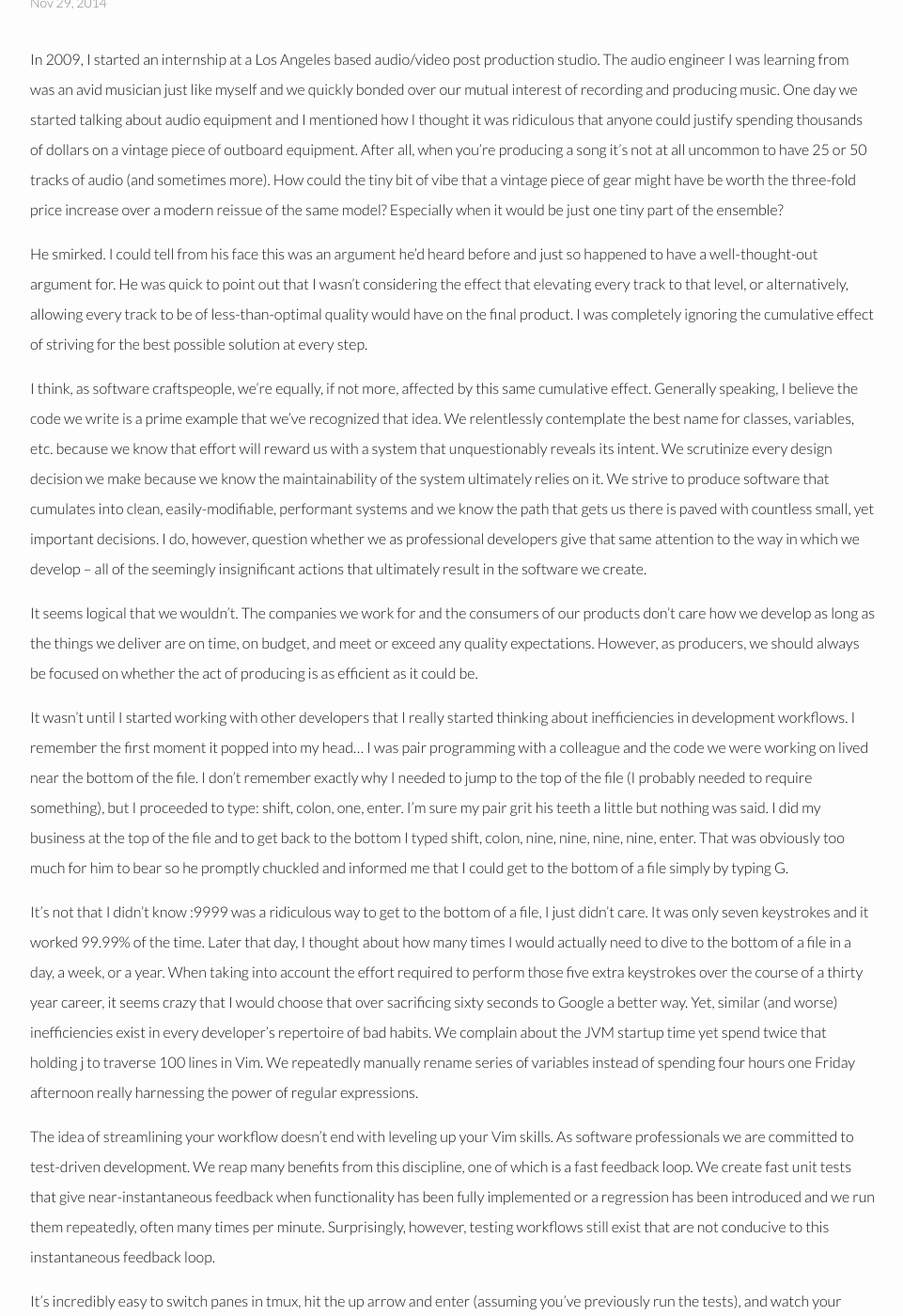
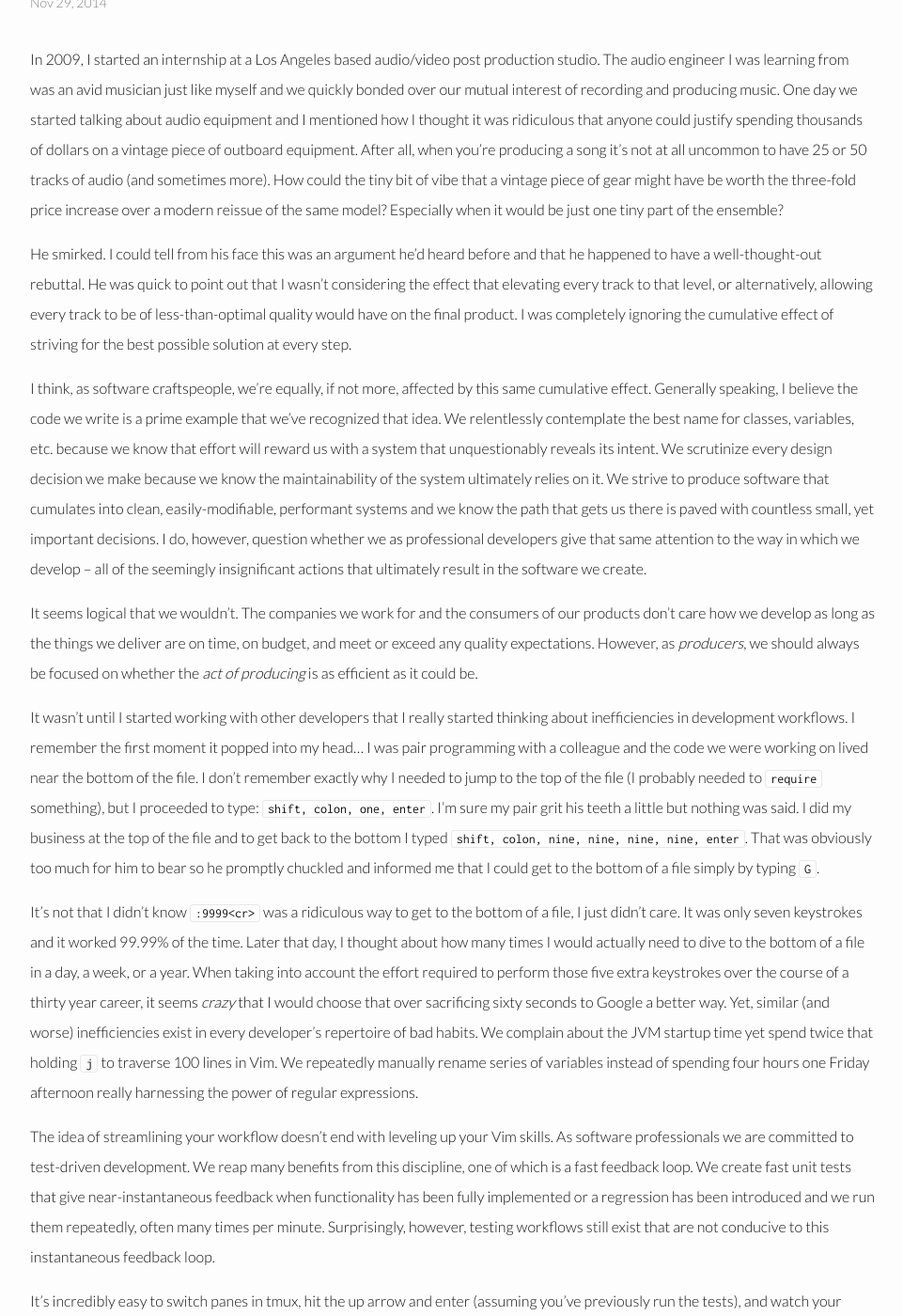
Before and after one commit to aaronlahey/aaronlahey.github.io, a Jekyll site: the page built from _posts/2014-11-29-the-cumulative-effect-of-inefficient-workflows.markdown, in a window 1280 px wide and 1400 px high, scrolled down 236 px. Shown: the whole window at 94% size, without its empty margins (158-1119 px from the left). Built offline with Jekyll 4.4.1, drawn with Linux system fonts in a browser that asks for light colours; some of the changed text lies outside the part shown.

Commit message:
match post to 8thlight post

```diff
--- a/_posts/2014-11-29-the-cumulative-effect-of-inefficient-workflows.markdown
+++ b/_posts/2014-11-29-the-cumulative-effect-of-inefficient-workflows.markdown
@@ -5,35 +5,152 @@
 categories: workflows
 ---
 
-In 2009, I started an internship at a Los Angeles based audio/video post production studio. The audio engineer I was learning from was an avid musician just like myself and we quickly bonded over our mutual interest of recording and producing music. One day we started talking about audio equipment and I mentioned how I thought it was ridiculous that anyone could justify spending thousands of dollars on a vintage piece of outboard equipment. After all, when you’re producing a song it’s not at all uncommon to have 25 or 50 tracks of audio (and sometimes more). How could the tiny bit of vibe that a vintage piece of gear might have be worth the three-fold price increase over a modern reissue of the same model? Especially when it would be just one tiny part of the ensemble?
+In 2009, I started an internship at a Los Angeles based audio/video post
+production studio. The audio engineer I was learning from was an avid musician
+just like myself and we quickly bonded over our mutual interest of recording and
+producing music. One day we started talking about audio equipment and I
+mentioned how I thought it was ridiculous that anyone could justify spending
+thousands of dollars on a vintage piece of outboard equipment. After all, when
+you’re producing a song it’s not at all uncommon to have 25 or 50 tracks of
+audio (and sometimes more). How could the tiny bit of vibe that a vintage piece
+of gear might have be worth the three-fold price increase over a modern reissue
+of the same model? Especially when it would be just one tiny part of the
+ensemble?
 
-He smirked. I could tell from his face this was an argument he’d heard before and just so happened to have a well-thought-out argument for. He was quick to point out that I wasn’t considering the effect that elevating every track to that level, or alternatively, allowing every track to be of less-than-optimal quality would have on the final product. I was completely ignoring the cumulative effect of striving for the best possible solution at every step.
+He smirked. I could tell from his face this was an argument he’d heard before
+and that he happened to have a well-thought-out rebuttal. He was quick to
+point out that I wasn’t considering the effect that elevating every track to
+that level, or alternatively, allowing every track to be of less-than-optimal
+quality would have on the final product. I was completely ignoring the
+cumulative effect of striving for the best possible solution at every step.
 
-I think, as software craftspeople, we’re equally, if not more, affected by this same cumulative effect. Generally speaking, I believe the code we write is a prime example that we’ve recognized that idea. We relentlessly contemplate the best name for classes, variables, etc. because we know that effort will reward us with a system that unquestionably reveals its intent. We scrutinize every design decision we make because we know the maintainability of the system ultimately relies on it. We strive to produce software that cumulates into clean, easily-modifiable, performant systems and we know the path that gets us there is paved with countless small, yet important decisions. I do, however, question whether we as professional developers give that same attention to the way in which we develop -- all of the seemingly insignificant actions that ultimately result in the software we create.
+I think, as software craftspeople, we’re equally, if not more, affected by this
+same cumulative effect. Generally speaking, I believe the code we write is a
+prime example that we’ve recognized that idea. We relentlessly contemplate the
+best name for classes, variables, etc. because we know that effort will reward
+us with a system that unquestionably reveals its intent. We scrutinize every
+design decision we make because we know the maintainability of the system
+ultimately relies on it. We strive to produce software that cumulates into
+clean, easily-modifiable, performant systems and we know the path that gets us
+there is paved with countless small, yet important decisions. I do, however,
+question whether we as professional developers give that same attention to the
+way in which we develop -- all of the seemingly insignificant actions that
+ultimately result in the software we create.
 
-It seems logical that we wouldn’t. The companies we work for and the consumers of our products don’t care how we develop as long as the things we deliver are on time, on budget, and meet or exceed any quality expectations. However, as producers, we should always be focused on whether the act of producing is as efficient as it could be.
+It seems logical that we wouldn’t. The companies we work for and the consumers
+of our products don’t care how we develop as long as the things we deliver are
+on time, on budget, and meet or exceed any quality expectations. However, as
+*producers*, we should always be focused on whether the *act of producing* is as
+efficient as it could be.
 
-It wasn’t until I started working with other developers that I really started thinking about inefficiencies in development workflows. I remember the first moment it popped into my head… I was pair programming with a colleague and the code we were working on lived near the bottom of the file. I don’t remember exactly why I needed to jump to the top of the file (I probably needed to require something), but I proceeded to type: shift, colon, one, enter. I’m sure my pair grit his teeth a little but nothing was said. I did my business at the top of the file and to get back to the bottom I typed shift, colon, nine, nine, nine, nine, enter. That was obviously too much for him to bear so he promptly chuckled and informed me that I could get to the bottom of a file simply by typing G.
+It wasn’t until I started working with other developers that I really started
+thinking about inefficiencies in development workflows. I remember the first
+moment it popped into my head… I was pair programming with a colleague and the
+code we were working on lived near the bottom of the file. I don’t remember
+exactly why I needed to jump to the top of the file (I probably needed to
+`require` something), but I proceeded to type: `shift, colon, one, enter`. I’m sure
+my pair grit his teeth a little but nothing was said. I did my business at the
+top of the file and to get back to the bottom I typed `shift, colon, nine, nine,
+nine, nine, enter`. That was obviously too much for him to bear so he promptly
+chuckled and informed me that I could get to the bottom of a file simply by
+typing `G`.
 
-It’s not that I didn’t know :9999<cr> was a ridiculous way to get to the bottom of a file, I just didn’t care. It was only seven keystrokes and it worked 99.99% of the time. Later that day, I thought about how many times I would actually need to dive to the bottom of a file in a day, a week, or a year. When taking into account the effort required to perform those five extra keystrokes over the course of a thirty year career, it seems crazy that I would choose that over sacrificing sixty seconds to Google a better way. Yet, similar (and worse) inefficiencies exist in every developer’s repertoire of bad habits. We complain about the JVM startup time yet spend twice that holding j to traverse 100 lines in Vim. We repeatedly manually rename series of variables instead of spending four hours one Friday afternoon really harnessing the power of regular expressions.
+It’s not that I didn’t know `:9999<cr>` was a ridiculous way to get to the bottom
+of a file, I just didn’t care. It was only seven keystrokes and it worked 99.99%
+of the time. Later that day, I thought about how many times I would actually
+need to dive to the bottom of a file in a day, a week, or a year. When taking
+into account the effort required to perform those five extra keystrokes over the
+course of a thirty year career, it seems *crazy* that I would choose that over
+sacrificing sixty seconds to Google a better way. Yet, similar (and worse)
+inefficiencies exist in every developer’s repertoire of bad habits. We complain
+about the JVM startup time yet spend twice that holding `j` to traverse 100 lines
+in Vim. We repeatedly manually rename series of variables instead of spending
+four hours one Friday afternoon really harnessing the power of regular
+expressions.
 
-The idea of streamlining your workflow doesn’t end with leveling up your Vim skills. As software professionals we are committed to test-driven development. We reap many benefits from this discipline, one of which is a fast feedback loop. We create fast unit tests that give near-instantaneous feedback when functionality has been fully implemented or a regression has been introduced and we run them repeatedly, often many times per minute. Surprisingly, however, testing workflows still exist that are not conducive to this instantaneous feedback loop.
+The idea of streamlining your workflow doesn’t end with leveling up your Vim
+skills. As software professionals we are committed to test-driven development.
+We reap many benefits from this discipline, one of which is a fast feedback
+loop. We create fast unit tests that give near-instantaneous feedback when
+functionality has been fully implemented or a regression has been introduced and
+we run them repeatedly, often many times per minute. Surprisingly, however,
+testing workflows still exist that are not conducive to this instantaneous
+feedback loop.
 
-It’s incredibly easy to switch panes in tmux, hit the up arrow and enter (assuming you’ve previously run the tests), and watch your entire test suite run. It certainly gets the job done but it eliminates one of the major benefits (in my opinion) of a fast feedback cycle: minimizing mental context switches. The second you have to think about switching windows in tmux or watch a parade of passing tests fly across your screen you’ve made a mental context switch; the problem at hand is no long front and center in your mind. Worst case scenario, you may even have time to fire up Twitter or check your email.
+It’s incredibly easy to switch panes in tmux, hit the up arrow and enter
+(assuming you’ve previously run the tests), and watch your entire test suite
+run. It certainly gets the job done but it eliminates one of the major benefits
+(in my opinion) of a fast feedback cycle: minimizing mental context switches.
+The second you have to think about switching windows in tmux or watch a parade
+of passing tests fly across your screen you’ve made a mental context switch; the
+problem at hand is no long front and center in your mind. Worst case scenario,
+you may even have time to fire up Twitter or check your email.
 
-I firmly believe in taking breaks from your work. It can help you form new ideas and approach existing problems with new perspectives, and its worth mentioning that despite the varying amount of steps you’ll find the creative process broken into, letting an idea stew in your brain is pretty consistently one of them. It has not been my experience, though, that these kind of micro-breaks mid-problem-solving serve as effective incubation periods. They merely serve as distractions causing you to lose your hard-earned mental state.
+I firmly believe in taking breaks from your work. It can help you form new ideas
+and approach existing problems with new perspectives, and its worth mentioning
+that despite the varying amount of steps you’ll find the creative process broken
+into, letting an idea stew in your brain is pretty consistently one of them. It
+has not been my experience, though, that these kind of micro-breaks
+mid-problem-solving serve as effective incubation periods. They merely serve as
+distractions causing you to lose your hard-earned mental state.
 
-In addition to the effect this has on your mental state and how you approach problems, it suffers from the same problems as before: wasted time and keystrokes. I have a few custom tmux bindings, but even with those in place it’s eight keystrokes and a hand shift off home row to leave Vim, run my tests and get back into Vim. Think of how many times in your career you should be running tests—the answer is a lot. Now think of the productivity you could gain by reducing this one thing you do multiple times per day by 75%. How much more often would you run those tests? How many more ideas would you experiment with? How much faster would you finish a feature if running your tests was an instantaneous, mindless reflex instead of a conscious mental activity?
+In addition to the effect this has on your mental state and how you approach
+problems, it suffers from the same problems as before: wasted time and
+keystrokes. I have a few custom tmux bindings, but even with those in place it’s
+eight keystrokes and a hand shift off home row to leave Vim, run my tests and
+get back into Vim. Think of how many times in your career you should be running
+tests—the answer is a lot. Now think of the productivity you could gain by
+reducing this one thing you do multiple times per day by 75%. How much more
+often would you run those tests? How many more ideas would you experiment with?
+How much faster would you finish a feature if running your tests was an
+instantaneous, mindless reflex instead of a conscious mental activity?
 
-This is, in fact, something I did decide to tackle. A large majority of the work I do is in Ruby so it probably comes as no surprise that I run RSpec tests countless times per day. I wanted to be able to execute the exact specs I needed with the minimum amount of effort possible and to accomplish this, I decided to write my own RSpec runner.
+This is, in fact, something I did decide to tackle. A large majority of the work
+I do is in Ruby so it probably comes as no surprise that I run RSpec tests
+countless times per day. I wanted to be able to execute the exact specs I needed
+with the minimum amount of effort possible and to accomplish this, I decided to
+write my own RSpec runner.
 
-The most important thing I wanted out of a runner was to be able to run the specs for the file I currently had open in Vim. When on a spec file, I wanted it to run that file. When on a production code file I wanted it to run its associated spec file. In addition to this, I wanted a way to run all the specs for the project and a way to run only the spec my cursor was on. Another requirement of the runner was that it support running the specs in Vim (as you would any other shell command) and running them in a different window from Vim (by using a named pipe<sup>1</sup>). With this new runner I can have both my tests and my editor in view at the same time, run the whole suite with <leader>a, run the current file’s specs with <leader>r, and run the spec under my cursor with <leader>l. There is next-to-zero ceremony involved in running the specs I want to run. It has become a mindless reflex instead of something I shift to, setup, and execute.
+The most important thing I wanted out of a runner was to be able to run the
+specs for the file I currently had open in Vim. When on a spec file, I wanted it
+to run that file. When on a production code file I wanted it to run its
+associated spec file. In addition to this, I wanted a way to run all the specs
+for the project and a way to run only the spec my cursor was on. Another
+requirement of the runner was that it support running the specs in Vim (as you
+would any other shell command) and running them in a different window from Vim
+(by using a named pipe<sup>1</sup>). With this new runner I can have both my
+tests and my editor in view at the same time, run the whole suite with
+`<leader>a`, run the current file’s specs with `<leader>r`, and run the spec under
+my cursor with `<leader>l`. There is next-to-zero ceremony involved in running
+the specs I want to run. It has become a mindless reflex instead of something
+I shift to, setup, and execute.
 
-I’m not explaining my RSpec runner because I think its some sort of game-changing test runner. I bring it up simply as an example of a solution to something I saw as a detriment to my development experience. Something I, for a long time, felt wasn’t an issue, but after taking a step back and reflecting on the way in which I was developing, realized would add up to significant wasted time and effort. It was incredibly simple to write that script and modify my .vimrc accordingly and that small investment of time and effort is still paying dividends.
+I’m not explaining my RSpec runner because I think its some sort of
+game-changing test runner. I bring it up simply as an example of a solution to
+something I saw as a detriment to my development experience. Something I, for a
+long time, felt wasn’t an issue, but after taking a step back and reflecting on
+the way in which I was developing, realized would add up to significant wasted
+time and effort. It was incredibly simple to write that script and modify my
+.vimrc accordingly and that small investment of time and effort is still paying
+dividends.
 
-I feel its important to note that I’m incredibly far from having a consistently efficient workflow for all situations. There are developers who most definitely have this worked out far better than I do. The beauty of it is, and the reason a post like this is worth writing and can possibly exist, is because there is no end goal. There is not an “ideal” workflow that everyone should be using, partly because personal preferences vary and partly because there’s always room for improvement. We do, however, owe it to ourselves to be constantly critical of the way we do things and to be on a never-ending search for something better; not just a way to create better software, but also a better way to create better software.
+I feel its important to note that I’m incredibly far from having a consistently
+efficient workflow for all situations. There are developers who most definitely
+have this worked out far better than I do. The beauty of it is, and the reason a
+post like this is worth writing and can possibly exist, is because there is no
+end goal. There is not an “ideal” workflow that everyone should be using, partly
+because personal preferences vary and partly because there’s always room for
+improvement. We do, however, owe it to ourselves to be constantly critical of
+the way we do things and to be on a never-ending search for something better;
+not just a way to create better software, but also a *better way* to create better
+software.
 
-Classical guitarists invest thousands of hours stressing over millimeter differences in finger placement or what hand position should be used to contribute to the overall fluidity of the piece being played. As software craftsmen and craftswomen on a path to mastery we owe a similar attention to detail to our own techniques and the cumulative effect it has on the development process as a whole.
+Classical guitarists invest thousands of hours stressing over millimeter
+differences in finger placement or what hand position should be used to
+contribute to the overall fluidity of the piece being played. As software
+craftsmen and craftswomen on a path to mastery we owe a similar attention to
+detail to our own techniques and the cumulative effect it has on the development
+process as a whole.
 
 <hr />
 
```
